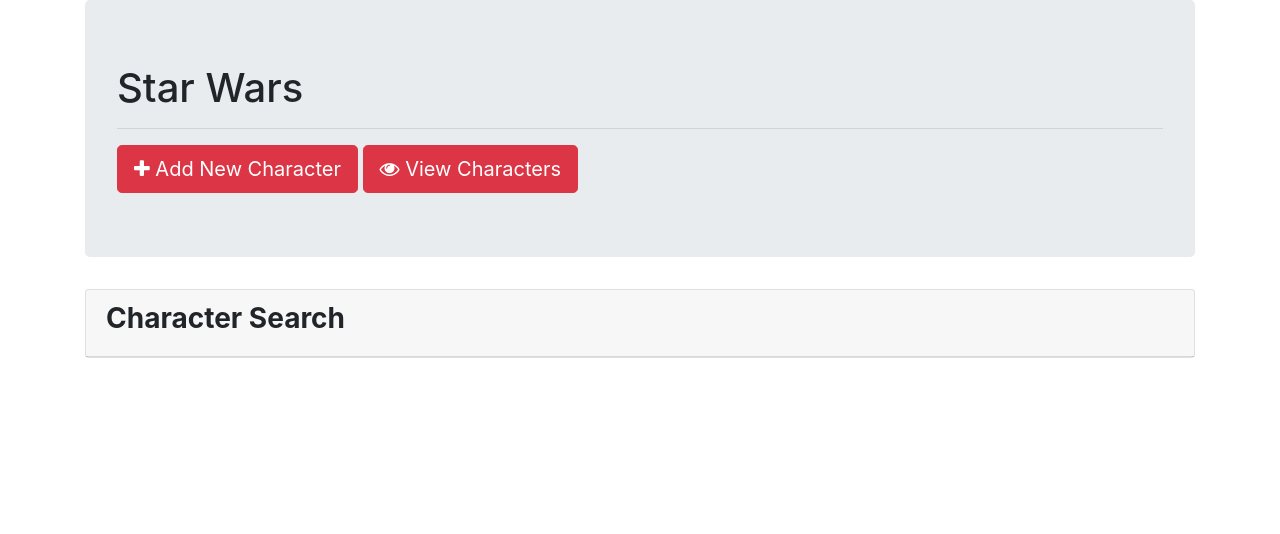
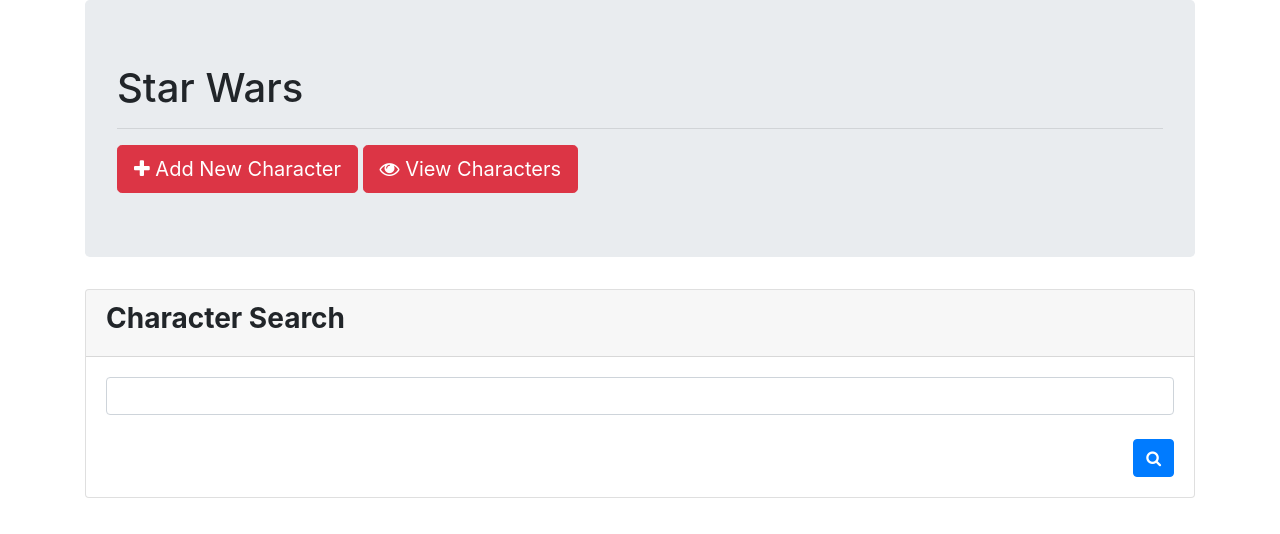
Before and after one commit to fbuonojr/starwars, a website: page view.html in a window 1280 px wide. Drawn offline with nearby package versions, Linux system fonts and the light colour scheme.

Commit message:
finished card

```diff
--- a/view.html
+++ b/view.html
@@ -17,14 +17,24 @@
                 Star Wars
             </h1>
             <hr>
-            <a href="/add"><button class="btn btn-danger btn-lg"><span class="fa fa-plus"></span> Add New Character</button></a>
-            <a href="/api/character"><button class="btn btn-danger btn-lg"><span class="fa fa-eye"></span> View Characters</button></a>
+            <a href="/add"><button class="btn btn-danger btn-lg"><span class="fa fa-plus"></span> Add New
+                    Character</button></a>
+            <a href="/api/character"><button class="btn btn-danger btn-lg"><span class="fa fa-eye"></span> View
+                    Characters</button></a>
         </div>
         <div class="row">
             <div class="col-12">
                 <div class="card mb-4">
                     <div class="card-header">
                         <h3><strong>Character Search</strong></h3>
+                    </div>
+                    <div class="card-body">
+                        <input type="text" id="character-search" class="form-control">
+                        <br>
+                        <div class="text-right">
+                            <button type="submit" class="btn btn-primary btn-md" id="search-btn"><span
+                                    class="fa fa-search"></span></button>
+                        </div>
                     </div>
                 </div>
             </div>
```
